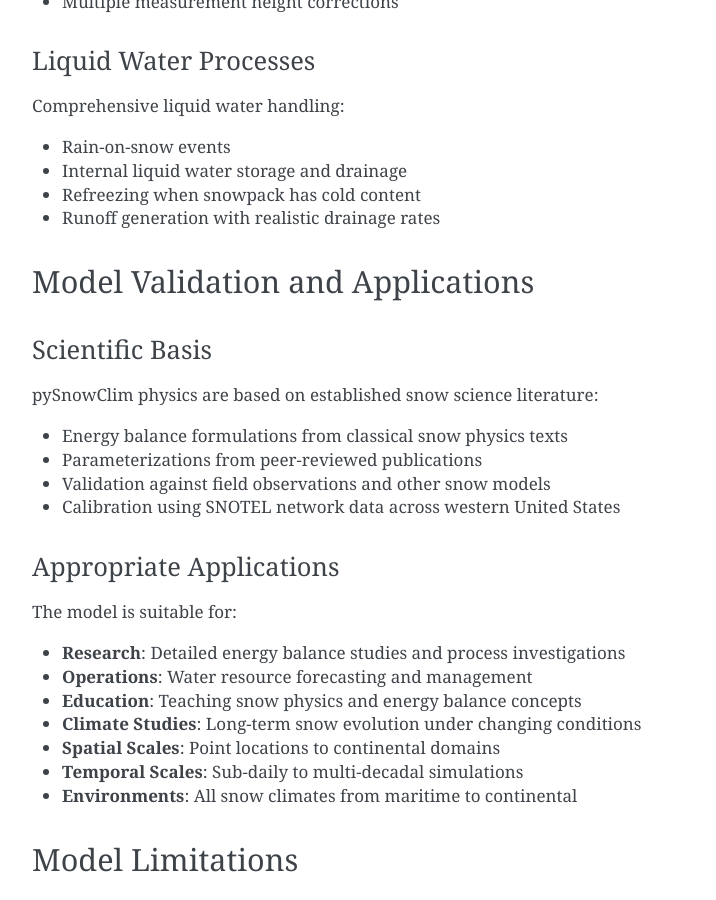
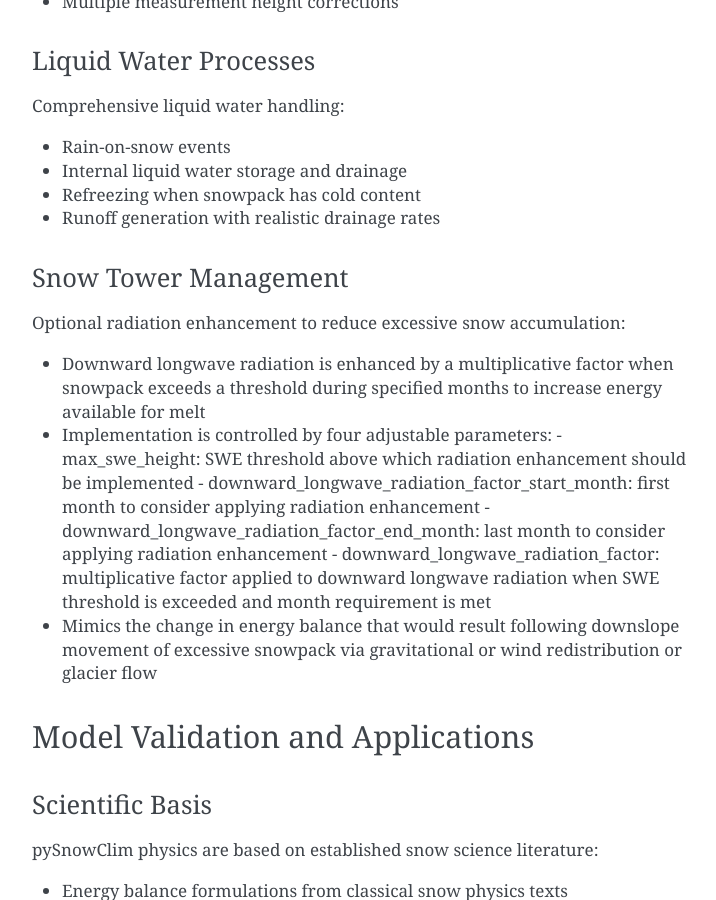
Before and after one commit to abbylute/pySnowClim, a Sphinx documentation site: the page built from docs/model_description.rst, in a window 1280 px wide and 900 px high, scrolled down 3400 px. Shown: the whole window, without its empty margins (388-1104 px from the left). Built offline with Sphinx 7.4.7, drawn with Linux system fonts in a browser that asks for light colours; some of the changed text lies outside the part shown.

Commit message:
document snow tower treatment, Close #68

```diff
--- a/docs/model_description.rst
+++ b/docs/model_description.rst
@@ -161,6 +161,20 @@
 - Refreezing when snowpack has cold content
 - Runoff generation with realistic drainage rates
 
+Snow Tower Management
+~~~~~~~~~~~~~~~~~~~~~~
+
+Optional radiation enhancement to reduce excessive snow accumulation:
+
+- Downward longwave radiation is enhanced by a multiplicative factor when snowpack exceeds a threshold during specified months to increase energy available for melt
+- Implementation is controlled by four adjustable parameters:
+  - max_swe_height: SWE threshold above which radiation enhancement should be implemented
+  - downward_longwave_radiation_factor_start_month: first month to consider applying radiation enhancement
+  - downward_longwave_radiation_factor_end_month: last month to consider applying radiation enhancement
+  - downward_longwave_radiation_factor: multiplicative factor applied to downward longwave radiation when SWE threshold is exceeded and month requirement is met
+- Mimics the change in energy balance that would result following downslope movement of excessive snowpack via gravitational or wind redistribution or glacier flow
+
+
 Model Validation and Applications
 ---------------------------------
 
```
